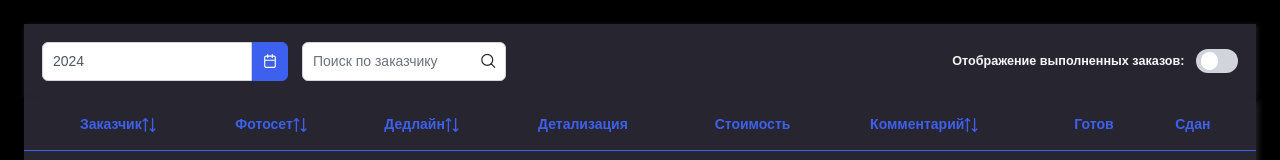
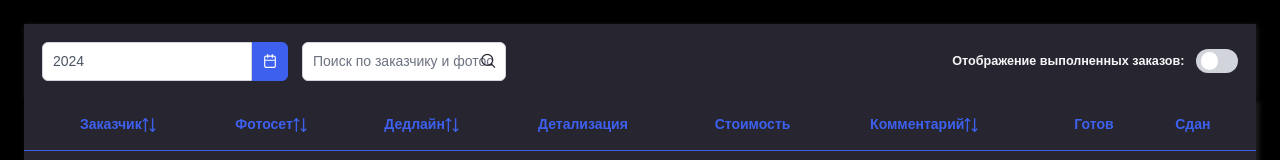
Before and after one commit to PotapenkoVadim/my-schedule, a Next.js app: page /order-table in a window 1280 px wide. Shown: the top 160 px of the page. Built offline with nearby package versions, Linux system fonts and the light colour scheme; no server answers; a web font is replaced by a local one.

Commit message:
fix: search field width

```diff
--- a/src/libs/order-table/components/toolbar/toolbar.module.scss
+++ b/src/libs/order-table/components/toolbar/toolbar.module.scss
@@ -12,4 +12,8 @@
     align-items: center;
     gap: 14px;
   }
+
+  &__search {
+    width: 320px;
+  }
 }
--- a/src/libs/order-table/components/toolbar/toolbar.tsx
+++ b/src/libs/order-table/components/toolbar/toolbar.tsx
@@ -49,9 +49,10 @@ export function Toolbar({
           <span className="p-input-icon-left">
             <i className="pi pi-search" />
             <InputText
-              placeholder="Поиск по заказчику"
+              placeholder="Поиск по заказчику и фотосету"
               value={filterValue}
               onChange={onChangeFilter}
+              className={styles.toolbar__search}
             />
           </span>
         </div>
```
